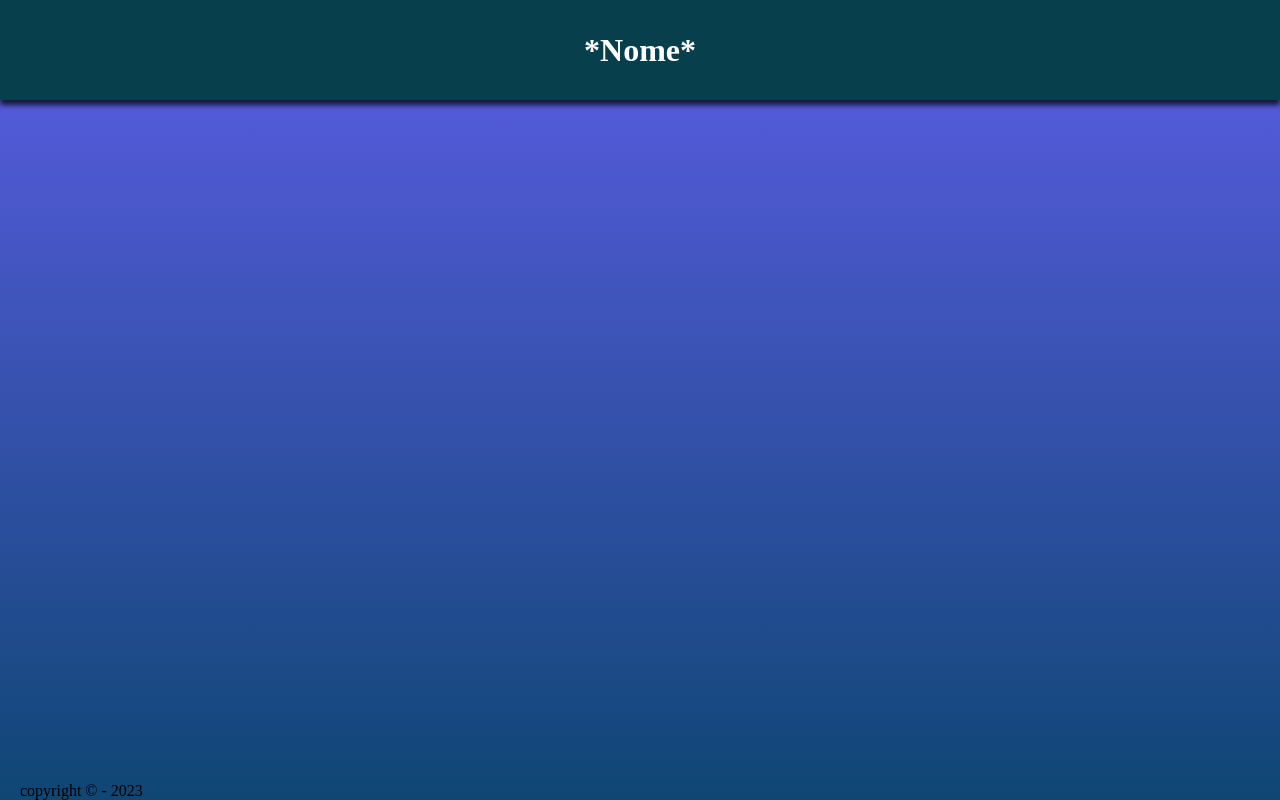
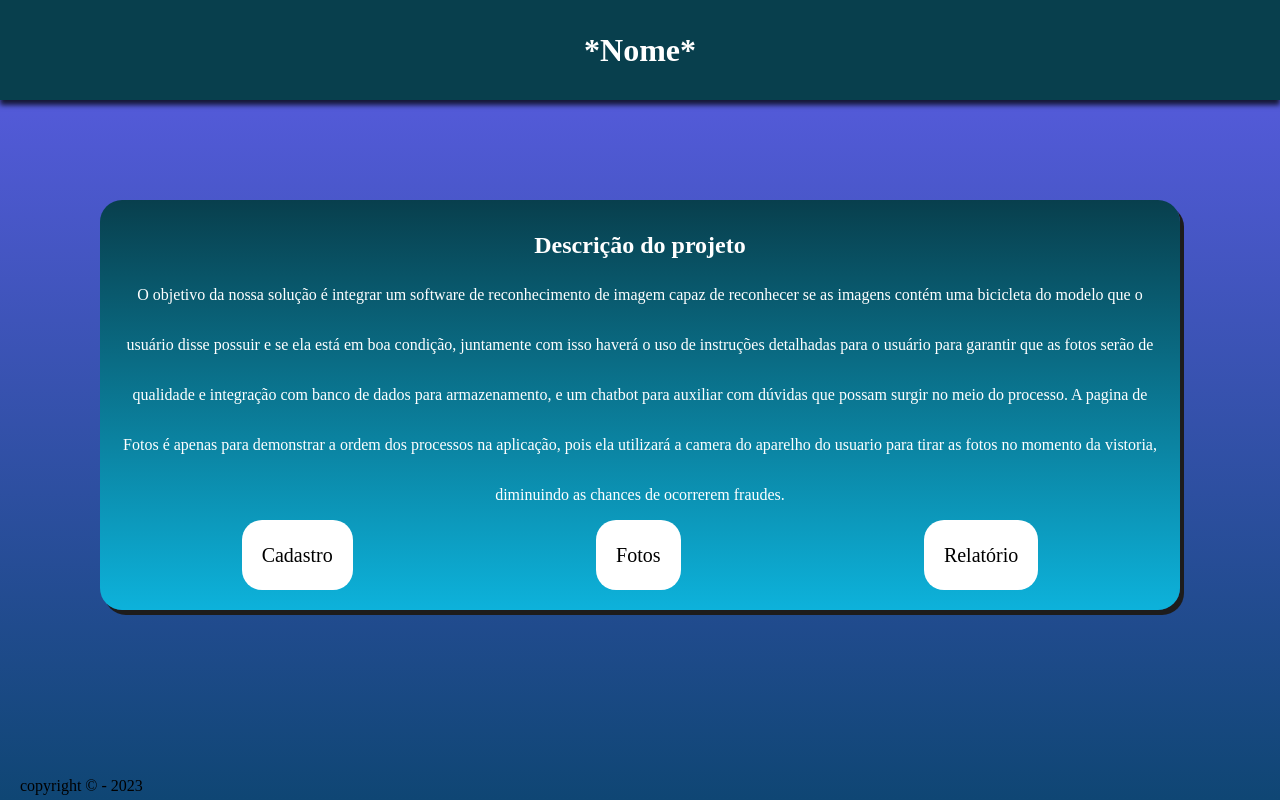
Before and after one commit to challengersfiap/Sprint1RPD, a plain HTML site: page index.html in a window 1280 px wide. Drawn offline with Linux system fonts and the light colour scheme.

Commit message:
Descrição do projeto adicionada.

```diff
--- a/css/estilo-cadastro.css
+++ b/css/estilo-cadastro.css
@@ -88,5 +88,25 @@ form:nth-child(-n+2){
 footer{
 	position: absolute;
 	bottom: 0;
-	padding-left: 20px;
+	padding: 5px 20px;
+
+	display: flex;
+	justify-content: space-between;
+
+	width: 100%;
 }
+
+footer a{
+	text-decoration: none;
+	color: #fff;
+	text-align: center;
+
+	padding: 10px;
+	width: 300px;
+	margin: 17px;
+	border-radius: 50px;
+
+	background: linear-gradient(to right, rgb(8, 63, 77), rgb(13, 178, 219));
+
+
+}
--- /dev/null
+++ b/css/estilo-index.css
@@ -0,0 +1,19 @@
+.box-pai {
+    padding: 20px;
+}
+
+.container-links {
+    display: flex;
+    justify-content: space-around;
+}
+
+.container-links a {
+    font-size: 20px;
+    color: black;
+    text-decoration: none;
+
+    padding: 10px 20px;
+    border-radius: 20px;
+
+    background-color: #fff;
+}
--- a/index.html
+++ b/index.html
@@ -5,6 +5,7 @@
     <meta http-equiv="X-UA-Compatible" content="IE=edge">
     <meta name="viewport" content="width=device-width, initial-scale=1.0">
     <link rel="stylesheet" href="./css/estilo-cadastro.css">
+    <link rel="stylesheet" href="./css/estilo-index.css">
     <title>Relatório</title>
 </head>
 <body>
@@ -12,7 +13,17 @@
         <h1>*Nome*</h1>
     </header>
     <main>
+        <section class="box-pai">
+            <h2>Descrição do projeto</h2>
+            <p>O objetivo da nossa solução é integrar um software de reconhecimento de imagem capaz de reconhecer se as imagens contém uma bicicleta do modelo que o usuário disse possuir e se ela está em boa condição, juntamente com isso haverá o uso de instruções detalhadas para o usuário para garantir que as fotos serão de qualidade e integração com banco de dados para armazenamento, e um chatbot para auxiliar com dúvidas que possam surgir no meio do processo. A pagina de Fotos é apenas para demonstrar a ordem dos processos na aplicação, pois ela utilizará a camera do aparelho do usuario para tirar as fotos no momento da vistoria, diminuindo as chances de ocorrerem fraudes.</p>
+            <div class="container-links">
+               <a href="./cadastro.html"><span>Cadastro</span></a>
+               <a href="./camera.html"><span>Fotos</span></a>
+               <a href="./relatorio.html"><span>Relatório</span></a>
+            </div>
 
+
+        </section>
     </main>
     <footer>
         <p>copyright &copy - 2023</p>
```
Also changed, not shown: cadastro.html (+1 -1 lines), relatorio.html (+1 -0 lines).
